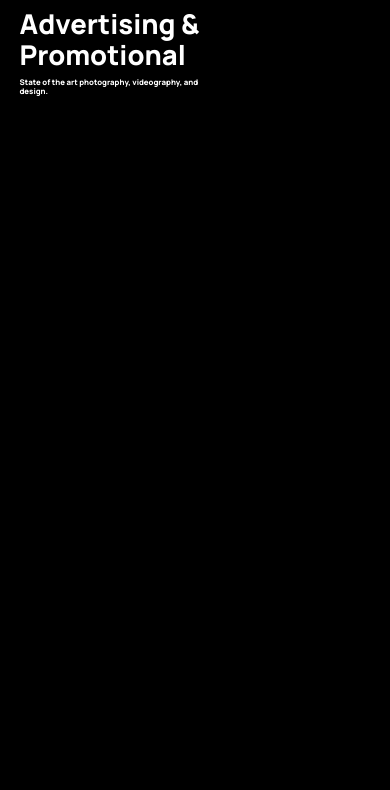
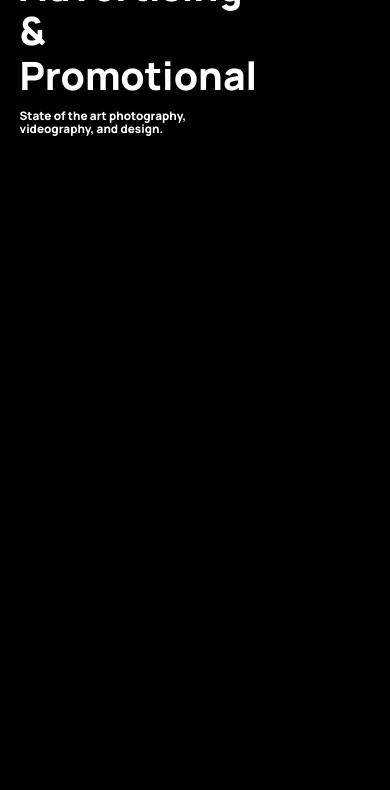
Before and after one commit to sashaphoto/sashaphoto, a website built with Parcel: page index.html in a window 390 px wide. Shown: the part 1210-2000 px from the top of the page. Built offline with nearby package versions, Linux system fonts and the light colour scheme; no server answers.

Commit message:
Improve phone version

```diff
--- a/css/scrolling.css
+++ b/css/scrolling.css
@@ -184,3 +184,13 @@ h2 {
 
 
 }
+
+@media(max-width: 640px){
+  .section__text h3{
+    font-size: min(60pt, 3vw);
+  }
+
+ h2{
+   font-size: min(100pt, 10vw);
+ }
+}
```
